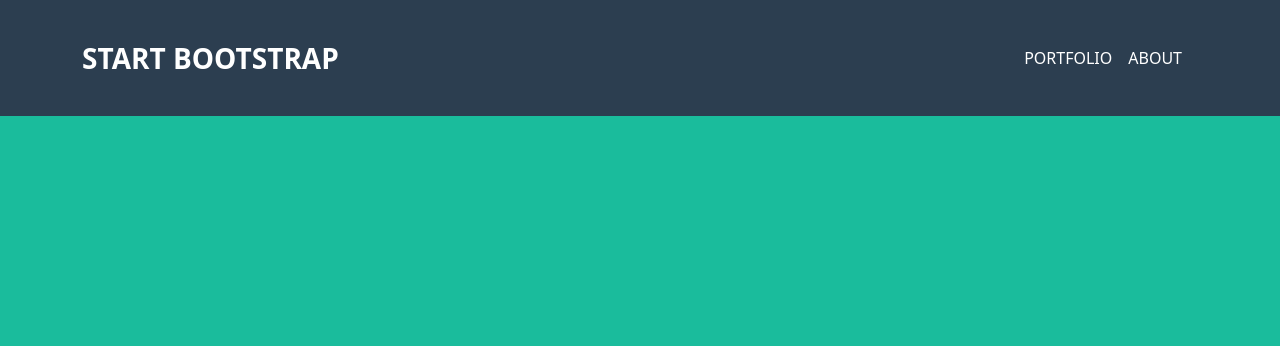
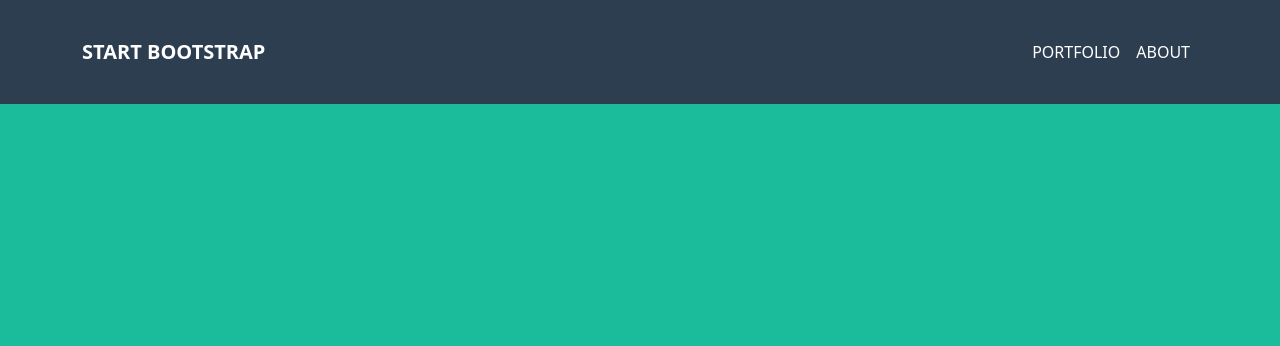
Before and after one commit to BeyzaNurKaradana/Bootstrap_Proje, a plain HTML site: page index.html in a window 1280 px wide. Shown: the top 346 px of the page. Drawn offline with nearby package versions, Linux system fonts and the light colour scheme.

Commit message:
navbar degistirildi

```diff
--- a/index.html
+++ b/index.html
@@ -17,14 +17,14 @@
   <body>
     <nav class="navbar navbar-expand-lg navbarScroll">
       <div class="container">
-        <a class="navbar-brand" href="#"><strong>START BOOTSTRAP</strong></a>
+        <a class="navbar-brand text-white" href="#"><strong>START BOOTSTRAP</strong></a>
         <div class="collapse navbar-collapse" id="navbarSupportedContent">
           <ul class="navbar-nav ms-auto">
             <li class="nav-item">
-              <a style="font-size: 16px;" class="navbar-brand" href="#portfolio">PORTFOLIO</a>
+              <a style="font-size: 16px;" class="nav-link" href="#portfolio">PORTFOLIO</a>
             </li>
             <li class="nav-item">
-              <a style="font-size: 16px;" class="navbar-brand" href="#about">ABOUT</a>
+              <a style="font-size: 16px;" class="nav-link" href="#about">ABOUT</a>
             </li>
           </ul>
         </div>
--- a/style.css
+++ b/style.css
@@ -3,9 +3,13 @@
   background-color: #2c3e50;
 }
 
-.navbar-brand {
-  color: white;
+.nav-link {
+  color: white !important;
   font-size: 1.75rem;
+}
+
+.nav-item a:hover{
+  color: #1abc9c !important;
 }
 
 li.navbar-item{
```
